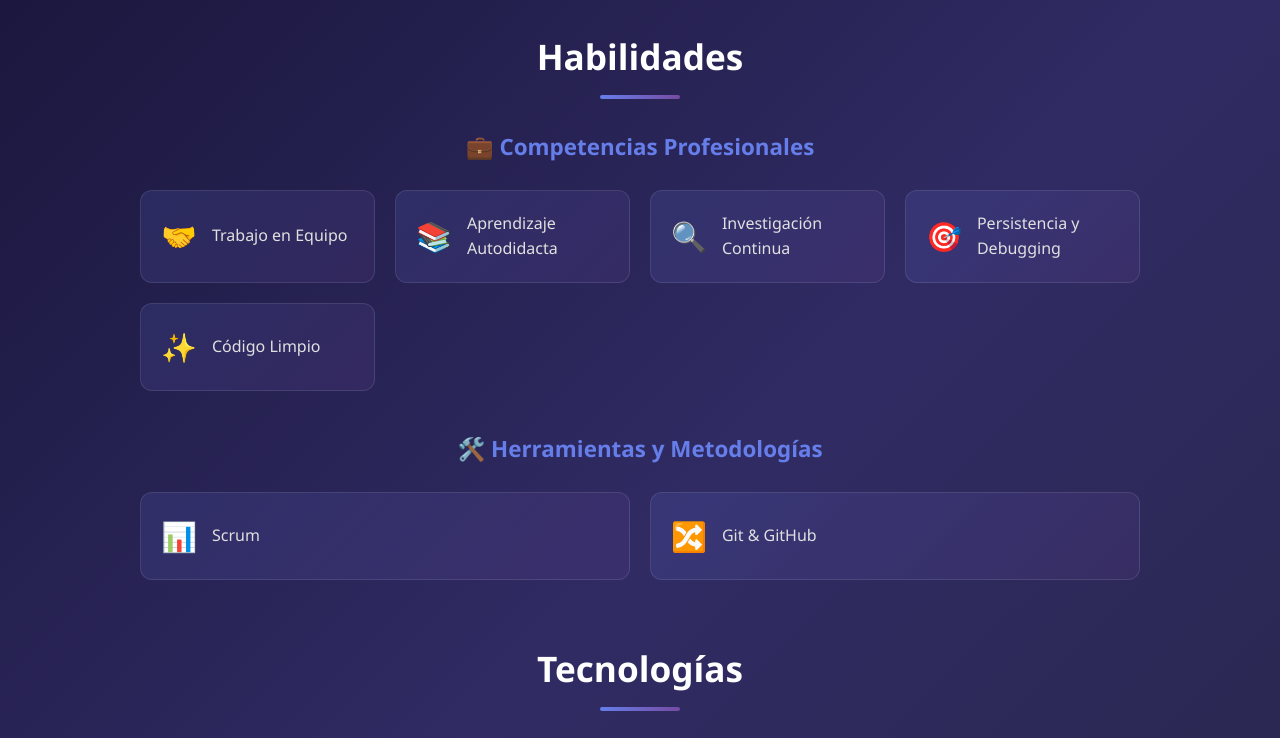
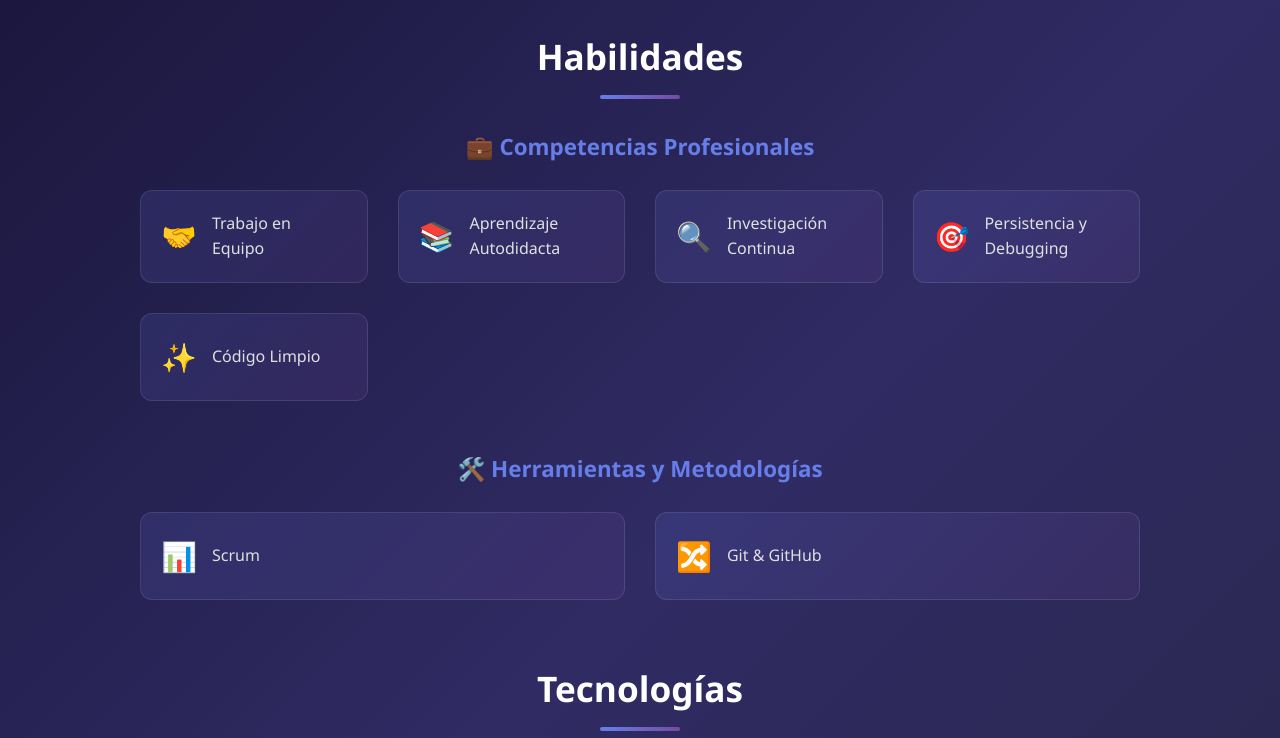
Before and after one commit to Ajmd81/ajmd81.github.io, a plain HTML site: page index.html in a window 1280 px wide. Shown: the part 674-1412 px from the top of the page. Drawn offline with Linux system fonts and the light colour scheme.

Commit message:
cambio en los estilos

```diff
--- a/style.css
+++ b/style.css
@@ -120,7 +120,7 @@ h2::after {
 }
 
 .skills-category {
-    margin-bottom: 40px;
+    margin-bottom: 50px;
 }
 
 .skills-category-title {
@@ -134,7 +134,7 @@ h2::after {
 .skills-grid {
     display: grid;
     grid-template-columns: repeat(auto-fit, minmax(200px, 1fr));
-    gap: 20px;
+    gap: 30px;
     margin-top: 20px;
 }
 
```
